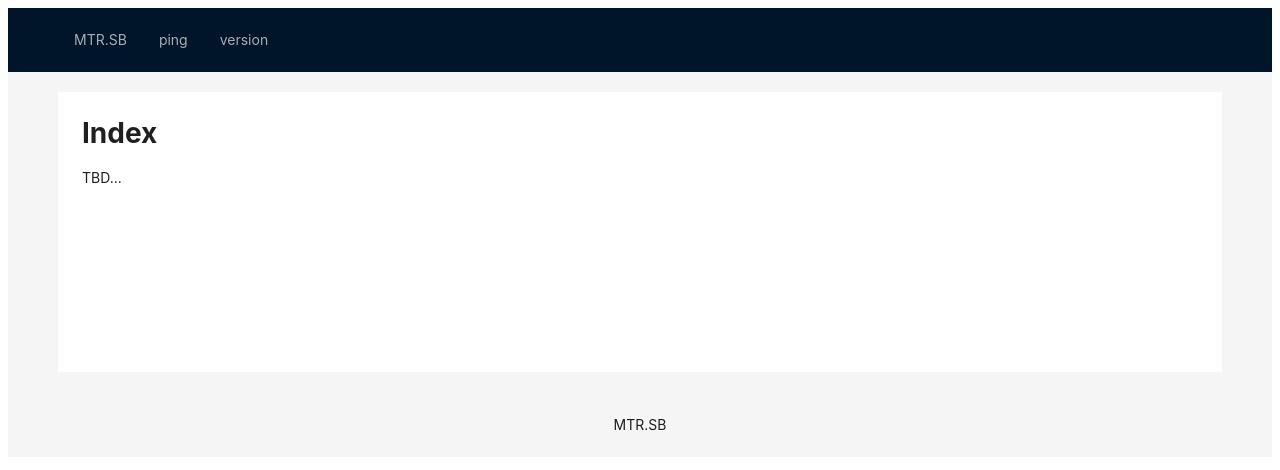
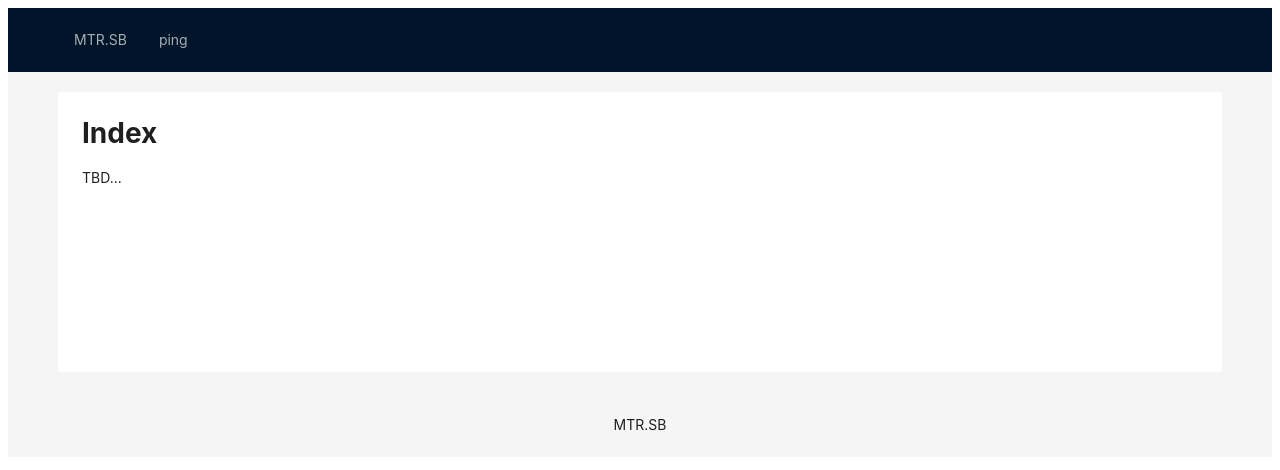
Before and after one commit to jiqing112/mtr.sb, a React (Create React App) app in the folder frontend/: page / in a window 1280 px wide. Shown: the top 470 px of the page. Built offline with nearby package versions, Linux system fonts and the light colour scheme; no server answers.

Commit message:
ui: hidden version link

```diff
--- a/frontend/src/Root.tsx
+++ b/frontend/src/Root.tsx
@@ -63,7 +63,6 @@ export default function Root() {
         items={[
           {key: "index", label: <NavLink to='/'>MTR.SB</NavLink>},
           {key: "ping", label: <NavLink to='/ping'>ping</NavLink>},
-          {key: "version", label: <NavLink to='/version'>version</NavLink>},
         ]}
       />
     </Header>
```
